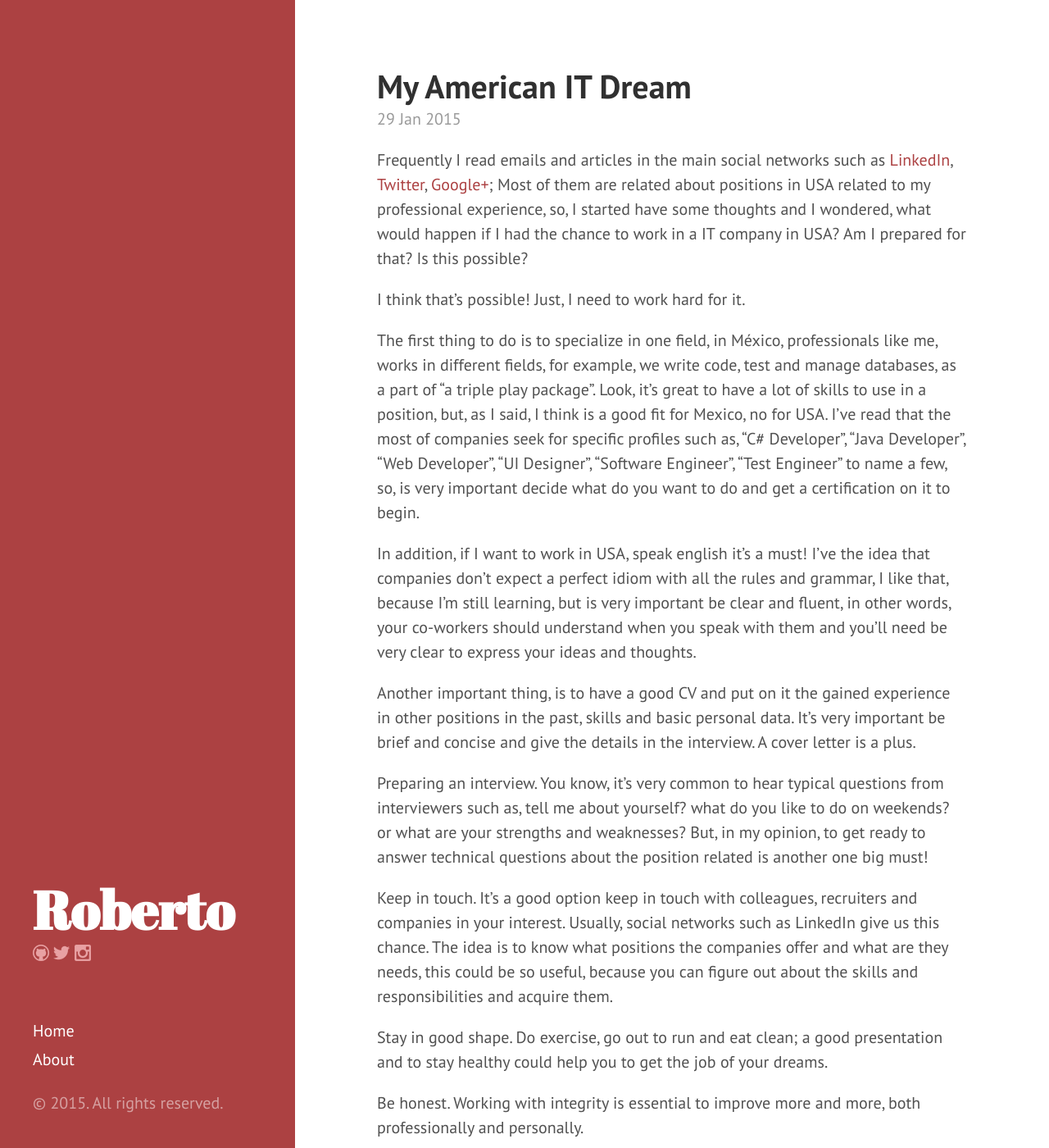
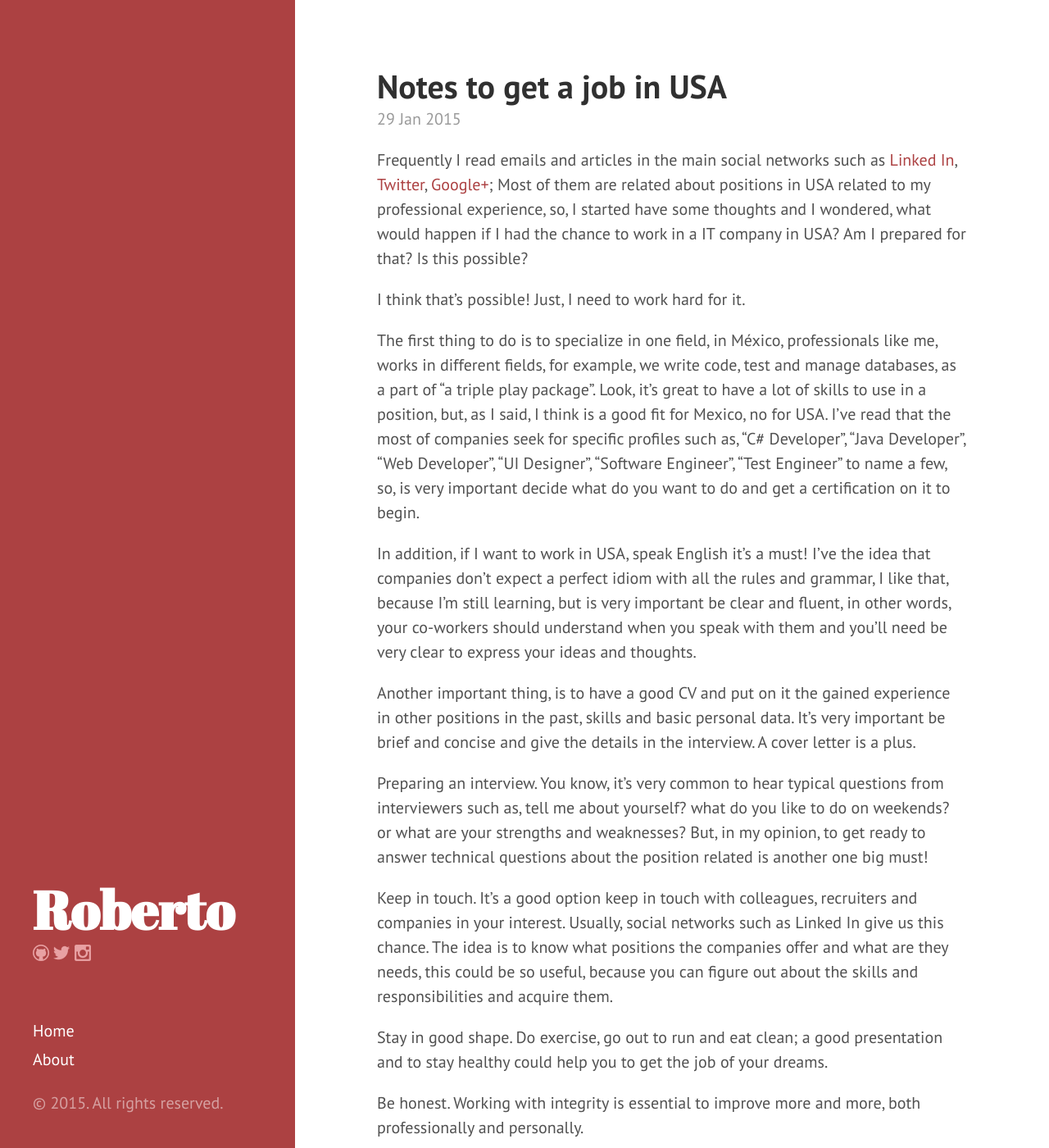
Before and after one commit to robertoramirez/robertoramirez.github.io, a Jekyll site: the page built from _posts/2015-01-29-notes-to-get-a-job-in-USA.md, in a window 1280 px wide and 1400 px high. Shown: the whole window at 82% size. Built offline with Jekyll 4.4.1, drawn with Linux system fonts in a browser that asks for light colours; Markdown is read by kramdown in place of the engine named in the settings.

Commit message:
renamed:    _posts/2015-01-29-my-american-it-dream.md -> _posts/2015-01-29-notes-to-get-a-job-in-USA.md

```diff
--- a/_posts/2015-01-29-my-american-it-dream.md
+++ b/_posts/2015-01-29-notes-to-get-a-job-in-USA.md
@@ -1,24 +1,24 @@
 ---
 published: true
 layout: post
-title: My American IT Dream
+title: Notes to get a job in USA
 date: 2015-01-29
 categories: personal branding
 ---
 
-Frequently I read emails and articles in the main social networks such as [LinkedIn](https://www.linkedin.com/), [Twitter](https://twitter.com/), [Google+](https://plus.google.com); Most of them are related about positions in USA related to my professional experience, so, I started have some thoughts and I wondered, what would happen if I had the chance to work in a IT company in USA? Am I prepared for that? Is this possible?
+Frequently I read emails and articles in the main social networks such as [Linked In](https://www.linkedin.com/), [Twitter](https://twitter.com/), [Google+](https://plus.google.com); Most of them are related about positions in USA related to my professional experience, so, I started have some thoughts and I wondered, what would happen if I had the chance to work in a IT company in USA? Am I prepared for that? Is this possible?
 
 I think that's possible! Just, I need to work hard for it.
 
 The first thing to do is to specialize in one field, in México, professionals like me, works in different fields, for example, we write code, test and manage databases, as a part of "a triple play package". Look, it's great to have a lot of skills to use in a position, but, as I said, I think is a good fit for Mexico, no for USA. I've read that the most of companies seek for specific profiles such as, "C# Developer", "Java Developer", "Web Developer", "UI Designer", "Software Engineer", "Test Engineer" to name a few, so, is very important decide what do you want to do and get a certification on it to begin.
 
-In addition, if I want to work in USA, speak english it's a must! I've the idea that companies don't expect a perfect idiom with all the rules and grammar, I like that, because I'm still learning, but is very important be clear and fluent, in other words, your co-workers should understand when you speak with them and you'll need be very clear to express your ideas and thoughts.
+In addition, if I want to work in USA, speak English it's a must! I've the idea that companies don't expect a perfect idiom with all the rules and grammar, I like that, because I'm still learning, but is very important be clear and fluent, in other words, your co-workers should understand when you speak with them and you'll need be very clear to express your ideas and thoughts.
 
 Another important thing, is to have a good CV and put on it the gained experience in other positions in the past, skills and basic personal data. It's very important be brief and concise and give the details in the interview. A cover letter is a plus.
 
 Preparing an interview. You know, it's very common to hear typical questions from interviewers such as, tell me about yourself? what do you like to do on weekends? or what are your strengths and weaknesses? But, in my opinion, to get ready to answer technical questions about the position related is another one big must!
 
-Keep in touch. It's a good option keep in touch with colleagues, recruiters and companies in your interest. Usually, social networks such as LinkedIn give us this chance. The idea is to know what positions the companies offer and what are they needs, this could be so useful, because you can figure out about the skills and responsibilities and acquire them.
+Keep in touch. It's a good option keep in touch with colleagues, recruiters and companies in your interest. Usually, social networks such as Linked In give us this chance. The idea is to know what positions the companies offer and what are they needs, this could be so useful, because you can figure out about the skills and responsibilities and acquire them.
 
 Stay in good shape. Do exercise, go out to run and eat clean; a good presentation and to stay healthy could help you to get the job of your dreams.
 
```
